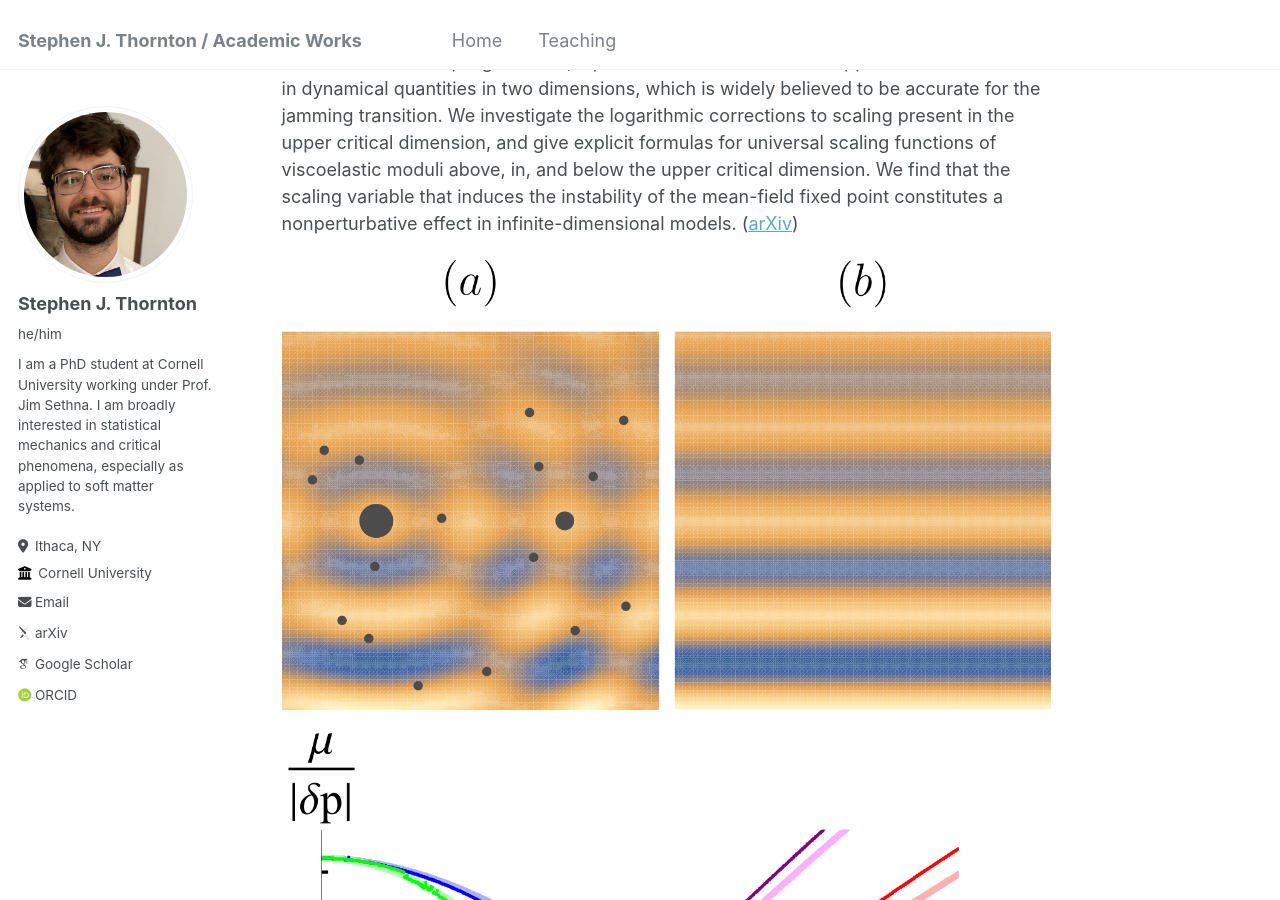
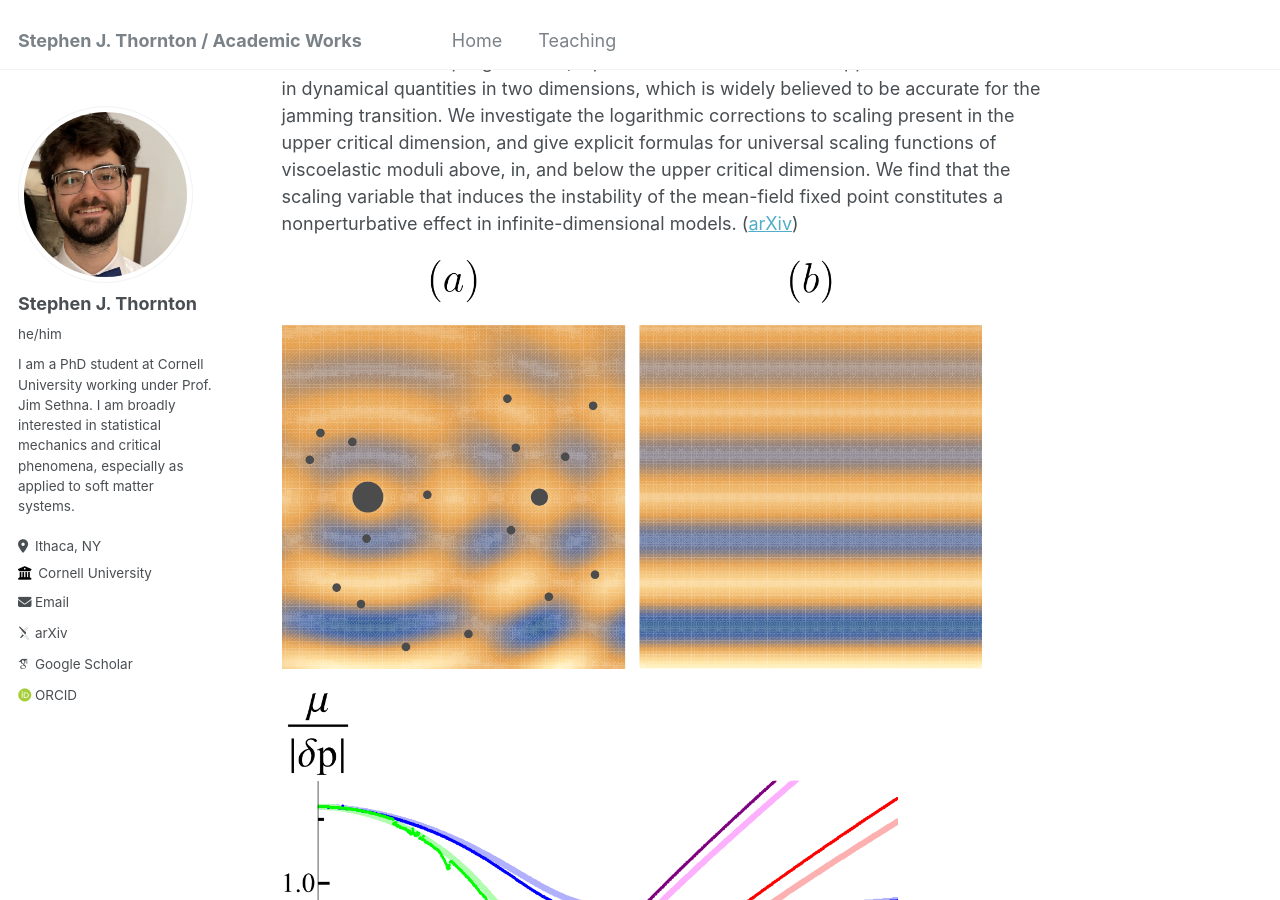
Before and after one commit to stephen-thornton/stephen-thornton.github.io, a Jekyll site: the page built from _pages/about.md, in a window 1280 px wide and 900 px high, scrolled down 354 px. Built offline with Jekyll 4.4.1, drawn with Linux system fonts in a browser that asks for light colours; some web fonts are replaced.

Commit message:
Update about.md

```diff
--- a/_pages/about.md
+++ b/_pages/about.md
@@ -12,44 +12,42 @@ Collaborators: Danilo Liarte, Itai Cohen, Jim Sethna
 
 We extend the analysis of a type of effective medium theory that makes predictions for the dynamical response of elastic networks that are randomly diluted. Mean-field theories tend to describe critical exponents and universal scaling functions for physical quantities close to transitions well above the upper critical dimension. The CPA does even better: similar to mode-coupling theories, it predicts the existence of an upper critical dimension in dynamical quantities in two dimensions, which is widely believed to be accurate for the jamming transition. We investigate the logarithmic corrections to scaling present in the upper critical dimension, and give explicit formulas for universal scaling functions of viscoelastic moduli above, in, and below the upper critical dimension. We find that the scaling variable that induces the instability of the mean-field fixed point constitutes a nonperturbative effect in infinite-dimensional models. ([arXiv](https://arxiv.org/abs/2407.14586))
 
-<img src="/images/UCD1.png"/>
+<img src="/images/UCD1.png" width="700"/>
 
-<img src="/images/UCD2.png"/>
+<img src="/images/UCD2.png" width="700"/>
 
 ## Topological defects in exotic nematic phases of bent-core liquid crystals
 Collaborators: Leo Radzihovsky
 
 We examine the topological defects predicted by homotopy theory in the nematic phases formed of bent-core molecules. Due to the experimental detection of phases that spontaneously break chiral symmetry, it is known that a Landau-free-energy description of all nematic phases requires tensors of up to three indices. The most general forms of these free energy functions then unsurprisingly allow for phases with a wide variety of symmetries. Most notably, a tetrahedratic phase with a tetrahedral symmetry group is allowed; this phase cannot be distinguished from an isotropic phase by a linear optical experiment. We classify the topological defects in all of these predicted phases, draw sample molecular orientations around each type of defect, and clarify the braiding rules for defects within each phase. In the tetrahedratic phase, there are six topologically distinct defects. (To appear)
 
-<img src="/images/Leo1.png"/>
+<img src="/images/Leo1.png" width="700"/>
 
-<img src="/images/Leo2.png"/>
+<img src="/images/Leo2.png" width="700"/>
 
 ## Crossover scaling between rigidity percolation transitions with tunable anisotropy
 Collaborators: William Wang, Bulbul Chakraborty, Anna Barth, Navneet Singh, Japheth Omonira, Jonathan Michel, Moumita Das, Jim Sethna, Itai Cohen
 
 We perform a detailed numerical investigation of the critical phenomena present within a bond-diluted triangular lattice in which bonds are preferentially removed in a particular direction, inducing a long-wavelength anisotropy. Anticipating different scaling for each of the statistically independent long-wavelength elastic moduli, we measure each component of the elastic tensor by performing several distinct shears. We find an isotropic rigidity percolation transition that, upon increasing anisotropy, splits into multiple rigidity transitions for each component of the elastic tensor. There is an intermediate phase where the lattice has linear elasticity in only one shear direction. We quantify the new critical exponents associated with the pair of transitions, and perform a crossover scaling analysis to find the shapes of the crossover scaling functions for each independent elastic modulus. ([arXiv](https://arxiv.org/abs/2409.08565))
 
-<div style="text-align: center;">
-   <img src="/images/Will1.png" width="700">
-</div>
+<img src="/images/Will1.png" width="700"/>
 
-<img src="/images/Will2.png"/>
+<img src="/images/Will2.png" width="700"/>
 
-<img src="/images/Will3.png"/>
+<img src="/images/Will3.png" width="700"/>
 
 ## Analogies between jamming transitions and collective dynamics of charges in strange metals
 Collaborators: Danilo Liarte, Peter Abbamonte, Jim Sethna, Debanjan Chowdhury
 
 We interpret the results of a momentum-resolved electron energy-loss spectroscopy (M-EELS) experiment on a high-temperature superconductor (BSCCO) in the strange metal phase. The inferred susceptibility from the scattering experiment shows no evidence of a plasmonic excitation (the norm in ordinary Fermi liquids) except at the longest wavelengths probed. This is often taken as evidence of an exotic spectrum of quantum-critical excitations that extends throughout the Brillouin Zone into which the plasmonic excitation can rapidly decay, analogously to the Landau damping caused by the particle-hole continuum in Fermi liquids. In classical jamming, there is a similar population of vibrational modes that extends down to the lowest frequencies in the proximity of the zero-temperature jamming point. We make use of the exactly solvable coherent potential approximation and its predictions for susceptibilities to draw a phenomenological correspondence between the unknown charged bosonic low-energy excitations in the strange metal and the large number of low-frequency modes present in the nearly-unjammed granular solid. ([arXiv](https://arxiv.org/abs/2210.16325), [doi](https://doi.org/10.1038/s41467-023-39499-x))
 
-<img src="/images/ElectronJamming.png"/>
+<img src="/images/ElectronJamming.png" width="700"/>
 
 ## Universal scaling theories for spatiotemporal response functions near jamming and rigidity percolation transitions
 Collaborators: Danilo Liarte, Eric Schwen, Itai Cohen, Debanjan Chowdhury, Jim Sethna
 
 Here we leverage an exactly-solvable model for a disordered rigidity transition with a multicritical point to extract functional forms for all linear response quantities: Green's functions, susceptibilities, viscosities, frequency-dependent viscoelastic moduli, etc. We cast these into scaling forms (with scaling variables that imply mean-field-like critical exponents and explicit functional forms of universal scaling functions) that are asymptotically valid in the vicinity of the critical point, and in doing so extract features of the transition that are expected to be universal. ([arXiv 1](https://arxiv.org/abs/2103.07474), [arXiv 2](https://arxiv.org/abs/2202.13933), [doi](https://doi.org/10.1103/PhysRevE.106.L052601))
 
-<img src="/images/Danilo1.png"/>
+<img src="/images/Danilo1.png" width="700"/>
 
-<img src="/images/Danilo2.png"/>
+<img src="/images/Danilo2.png" width="700"/>
```
